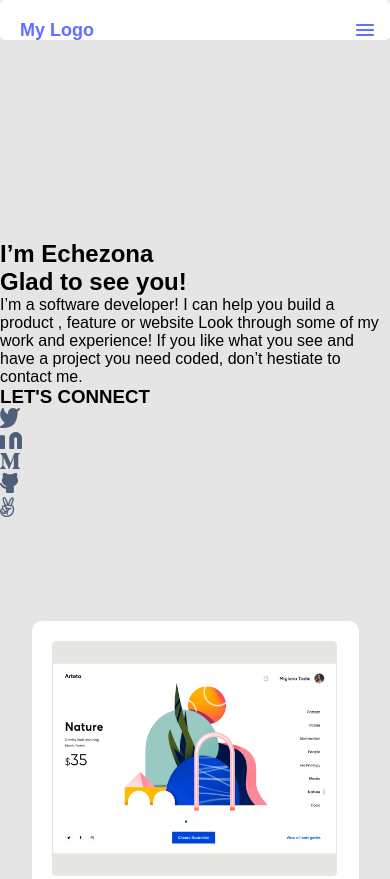
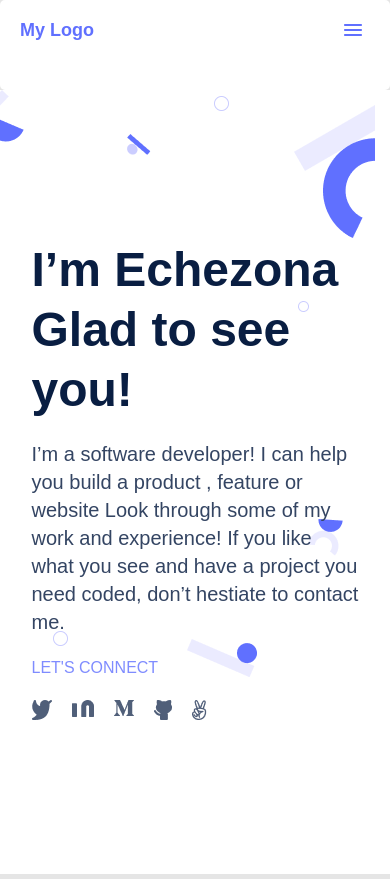
Before and after one commit to schoolsofafrika/Responsive-Portfolio, a plain HTML site: page index.html in a window 390 px wide. Shown: the top 879 px of the page. Drawn offline with Linux system fonts and the light colour scheme; a script that the page names is missing.

Commit message:
modified css file

```diff
--- a/style.css
+++ b/style.css
@@ -20,7 +20,7 @@ nav {
   display: flex;
   justify-content: space-between;
   align-items: center;
-  padding: 20px 0 0 50px;
+  padding: 20px 0 50px 50px;
 }
 
 .logo {
@@ -43,6 +43,11 @@ nav {
   position: absolute;
   right: 1rem;
   display: none;
+  top: 1.5rem;
+  flex-direction: column;
+  justify-content: space-between;
+  width: 30px;
+  height: 21px;
 }
 
 @media (max-width: 500px) {
@@ -52,15 +57,164 @@ nav {
 
   .navbar-links {
     display: none;
+    width: 100%;
   }
 
   .navbar {
+    flex-direction: column;
+    align-items: flex-start;
     padding-left: 20px;
+  }
+
+  .navbar-links ul {
+    width: 100%;
+    flex-direction: column;
+  }
+
+  .navbar-links li {
+    text-align: center;
+  }
+
+  .navbar-links li a {
+    padding: 0.5rem 1rem;
+    color: #396df2;
+  }
+
+  .navbar-links.active {
+    display: flex;
   }
 }
 
 /* intro area */
-.intro-second-body {
+.nav-body {
+  padding-top: 250px;
+  padding-bottom: 200px;
+  background-image: url(image/Header-bg.png);
+  background-color: #fff;
+}
+
+.nav-second-body {
+  display: flex;
+  justify-content: center;
+  margin-bottom: 20px;
+}
+
+.nav-second-body h2 {
+  width: 920px;
+  font-weight: 700;
+  font-size: 48px;
+  line-height: 60px;
+  color: #091e42;
+}
+
+.nav-para {
+  display: flex;
+  justify-content: center;
+  margin-bottom: 20px;
+}
+
+.nav-para p {
+  width: 920px;
+  font-weight: 400;
+  font-size: 20px;
+  line-height: 28px;
+  color: #344563;
+}
+
+.connect {
+  display: flex;
+  justify-content: center;
+  margin-bottom: 20px;
+}
+
+.connect h3 {
+  width: 920px;
+  font-weight: 500;
+  font-size: 16px;
+  line-height: 24px;
+  color: #7f8cff;
+}
+
+.icons {
+  display: flex;
+  justify-content: center;
+}
+
+.icons ul {
+  width: 920px;
+  display: flex;
+}
+
+.icons ul li {
+  margin-right: 20px;
+}
+
+@media (max-width: 500px) {
+  .nav-body {
+    padding-top: 150px;
+    padding-bottom: 150px;
+    background-image: url(image/header-shapes-mobile.png);
+    background-repeat: no-repeat;
+  }
+
+  .nav-second-body {
+    display: flex;
+    justify-content: center;
+    margin-bottom: 20px;
+  }
+
+  .nav-second-body h2 {
+    width: 327px;
+    font-weight: 700;
+    font-size: 48px;
+    line-height: 60px;
+    color: #091e42;
+  }
+
+  .nav-para {
+    display: flex;
+    justify-content: center;
+    margin-bottom: 20px;
+  }
+
+  .nav-para p {
+    width: 327px;
+    font-weight: 400;
+    font-size: 20px;
+    line-height: 28px;
+    color: #344563;
+  }
+
+  .connect {
+    display: flex;
+    justify-content: center;
+    margin-bottom: 20px;
+  }
+
+  .connect h3 {
+    width: 327px;
+    font-weight: 500;
+    font-size: 16px;
+    line-height: 24px;
+    color: #7f8cff;
+  }
+
+  .icons {
+    display: flex;
+    justify-content: center;
+  }
+
+  .icons ul {
+    width: 327px;
+    display: flex;
+  }
+
+  .icons ul li {
+    margin-right: 20px;
+  }
+}
+
+/* .intro-second-body {
   margin-top: 250px;
   display: flex;
   justify-content: center;
@@ -155,7 +309,7 @@ nav {
     width: 320px;
     box-sizing: border-box;
   }
-}
+} */
 
 /* This is the section area */
 
@@ -306,10 +460,6 @@ nav {
   }
 
   .section-odd .image {
-    transition: 1s;
-  }
-
-  .section-even .image {
     transition: 1s;
   }
 
```
